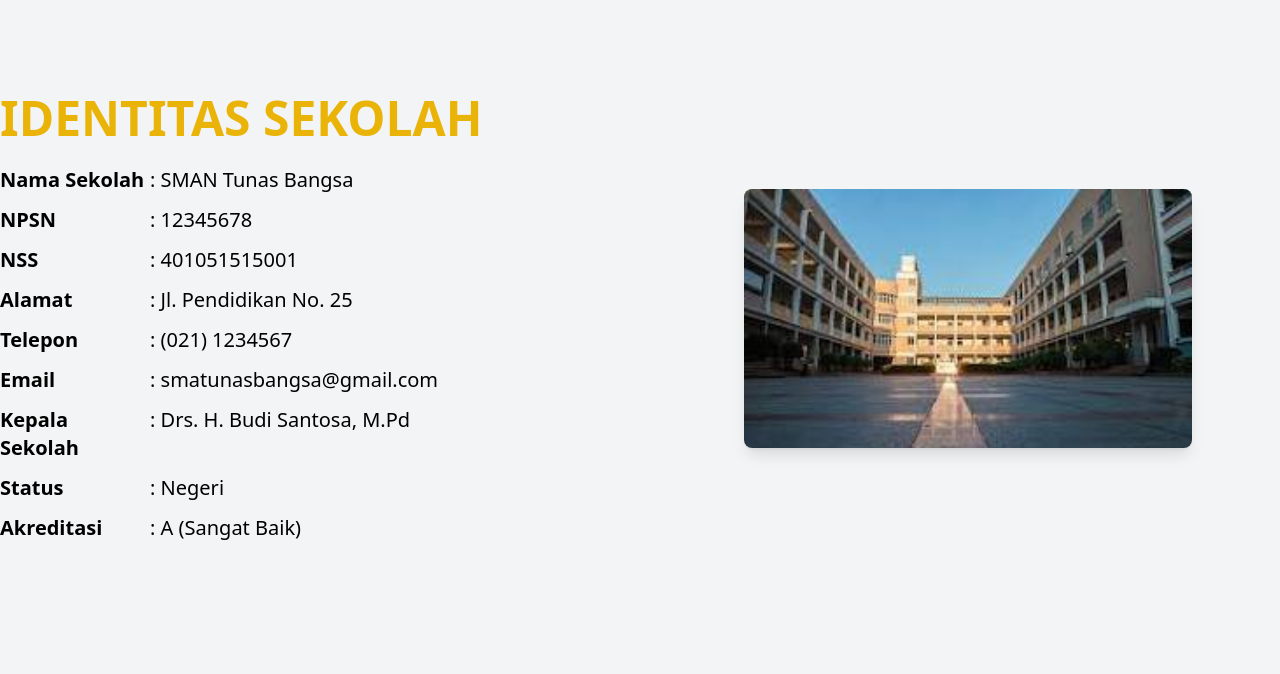
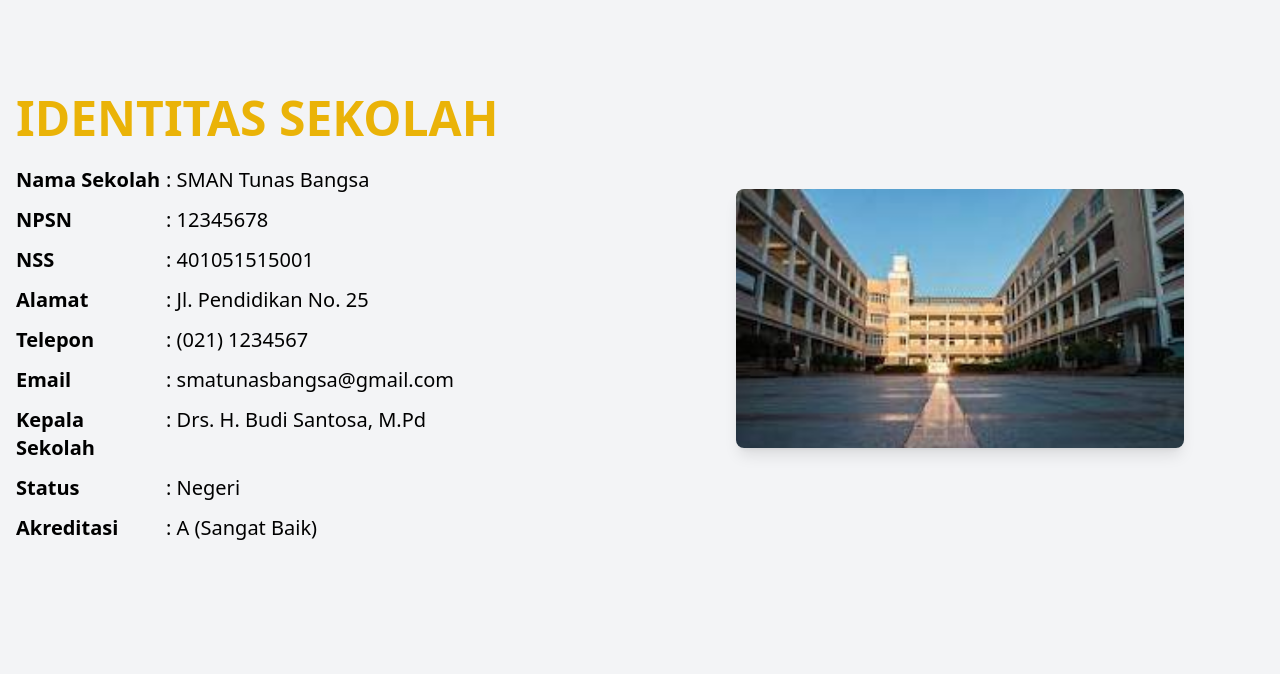
Before and after one commit to Apif25/Website-Sekolah, a plain HTML site: page index.html in a window 1280 px wide. Shown: the part 866-1540 px from the top of the page. Drawn offline with nearby package versions, Linux system fonts and the light colour scheme; a web font is replaced by a local one.

Commit message:
Update index.html

```diff
--- a/index.html
+++ b/index.html
@@ -207,7 +207,7 @@
 
     <!-- Hero Section 2 -->
     <section id="identitas" class="bg-gray-100 overflow-x-hidden">
-      <div class="container mx-auto py-4 lg:py-24" data-aos="zoom-in">
+      <div class="container mx-auto px-4 py-4 lg:py-24" data-aos="zoom-in">
         <div class="grid grid-cols-1 lg:grid-cols-2 gap-8 items-center">
           <!-- Teks Identitas -->
           <div>
```
